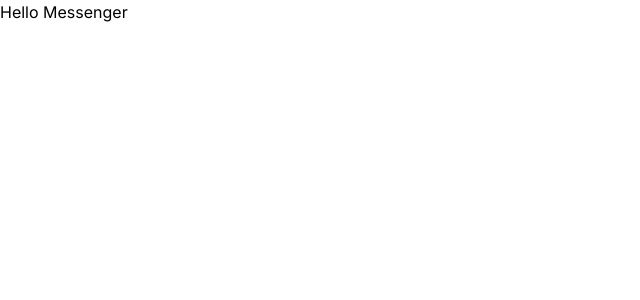
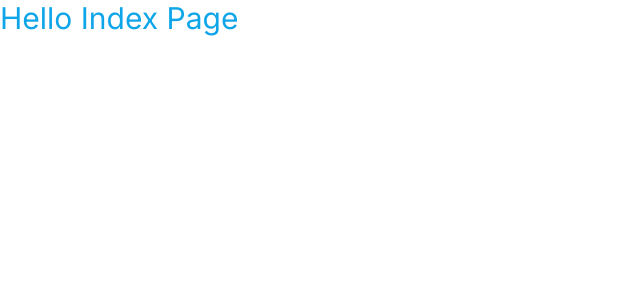
Before and after one commit to radu-lefter/messenger-app, a Next.js app: page / in a window 1280 px wide. Shown: the top 300 px of the page, without its empty margins (0-640 px from the left). Built offline with nearby package versions, Linux system fonts and the light colour scheme.

Commit message:
created index page

```diff
--- /dev/null
+++ b/app/(site)/page.tsx
@@ -0,0 +1,7 @@
+
+
+export default function Home() {
+  return (
+    <div className='text-sky-500 text-3xl'>Hello Index Page</div>
+  )
+}
--- a/app/globals.css
+++ b/app/globals.css
@@ -1,3 +1,9 @@
 @tailwind base;
 @tailwind components;
 @tailwind utilities;
+
+html,
+body,
+:root {
+  height: 100%;
+}
--- a/app/page.tsx
+++ /dev/null
@@ -1,7 +0,0 @@
-import Image from 'next/image'
-
-export default function Home() {
-  return (
-    <div>Hello Messenger</div>
-  )
-}
--- a/tailwind.config.js
+++ b/tailwind.config.js
@@ -6,13 +6,7 @@ module.exports = {
     './app/**/*.{js,ts,jsx,tsx,mdx}',
   ],
   theme: {
-    extend: {
-      backgroundImage: {
-        'gradient-radial': 'radial-gradient(var(--tw-gradient-stops))',
-        'gradient-conic':
-          'conic-gradient(from 180deg at 50% 50%, var(--tw-gradient-stops))',
-      },
-    },
+    extend: {},
   },
   plugins: [],
 }
```
